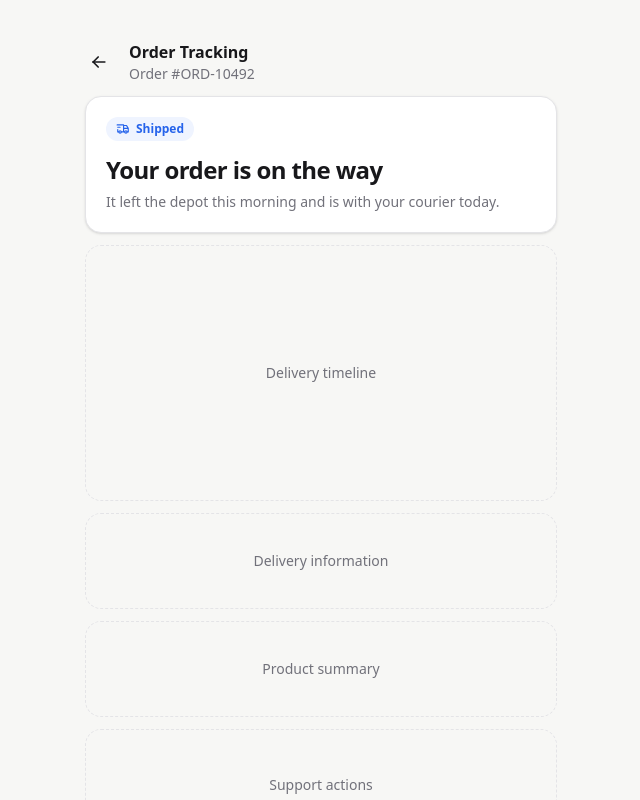
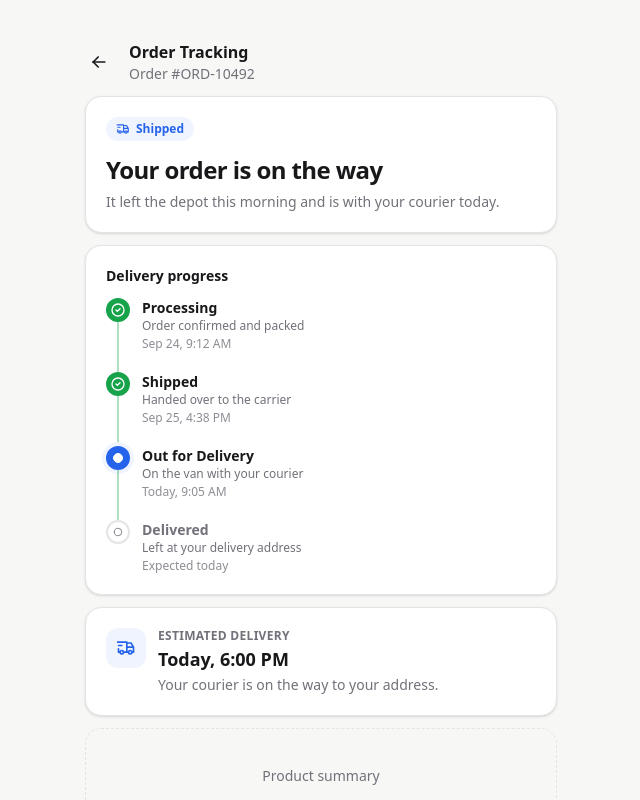
Before and after one commit to jumana-rahman/Order-Tracking-Screen, a React (Vite) app: page / in a window 1280 px wide. Shown: the top 800 px of the page, without its empty margins (319-959 px from the left). Built offline with nearby package versions, Linux system fonts and the light colour scheme.

Commit message:
add the delivery timeline and the eta card

```diff
--- a/src/App.jsx
+++ b/src/App.jsx
@@ -1,5 +1,7 @@
 import { useEffect, useRef, useState } from 'react'
 import { TbChevronDown, TbRefresh } from 'react-icons/tb'
+import DeliveryInfo from './components/DeliveryInfo'
+import DeliveryTimeline from './components/DeliveryTimeline'
 import OrderHeader from './components/OrderHeader'
 import StatusBadge from './components/StatusBadge'
 import { orders, SCENARIOS } from './data/orders'
@@ -143,8 +145,12 @@ export default function App() {
                 {order.description}
               </p>
             </section>
-            <Placeholder label="Delivery timeline" className="h-64 w-full" />
-            <Placeholder label="Delivery information" className="h-24 w-full" />
+            {order.timeline ? (
+              <DeliveryTimeline steps={order.timeline} />
+            ) : (
+              <Placeholder label="No tracking data" className="h-40 w-full" />
+            )}
+            <DeliveryInfo eta={order.eta} delayed={order.status === 'delayed'} />
             <Placeholder label="Product summary" className="h-24 w-full" />
             <Placeholder label="Support actions" className="h-28 w-full" />
           </div>
--- /dev/null
+++ b/src/components/DeliveryInfo.jsx
@@ -0,0 +1,49 @@
+import { TbCalendarEvent, TbTruckDelivery } from 'react-icons/tb'
+
+export default function DeliveryInfo({ eta, delayed = false }) {
+  return (
+    <section
+      className={`rounded-2xl border p-4 shadow-sm sm:p-5 ${
+        delayed ? 'border-warning/30 bg-warning-soft' : 'border-line bg-card'
+      }`}
+    >
+      <div className="flex items-start gap-3">
+        <span
+          aria-hidden="true"
+          className={`flex size-10 shrink-0 items-center justify-center rounded-xl ${
+            delayed ? 'bg-warning/15 text-warning' : 'bg-accent-soft text-accent'
+          }`}
+        >
+          {delayed ? (
+            <TbCalendarEvent className="size-5" />
+          ) : (
+            <TbTruckDelivery className="size-5" />
+          )}
+        </span>
+        <div className="min-w-0">
+          <p
+            className={`text-xs font-semibold tracking-wide uppercase ${
+              delayed ? 'text-warning' : 'text-muted'
+            }`}
+          >
+            {eta.label}
+          </p>
+          <p className="mt-1 text-lg leading-tight font-semibold text-balance">
+            {eta.value}
+          </p>
+          {eta.previous && (
+            <p className="mt-1 text-sm text-muted">
+              Originally{' '}
+              <span className="line-through decoration-muted/60">
+                {eta.previous}
+              </span>
+            </p>
+          )}
+          {eta.note && (
+            <p className="mt-1 text-sm text-pretty text-muted">{eta.note}</p>
+          )}
+        </div>
+      </div>
+    </section>
+  )
+}
--- /dev/null
+++ b/src/components/DeliveryTimeline.jsx
@@ -0,0 +1,61 @@
+import { TbCircle, TbCircleCheck } from 'react-icons/tb'
+
+const DOT = 'flex size-6 shrink-0 items-center justify-center rounded-full'
+
+function dotStyle(step) {
+  if (step.completed && !step.current) return `${DOT} bg-success text-white`
+  if (step.current) return `${DOT} bg-accent text-white ring-4 ring-accent-soft`
+  return `${DOT} border-2 border-line bg-card text-muted`
+}
+
+function dotIcon(step) {
+  if (step.completed && !step.current) return <TbCircleCheck className="size-4" />
+  if (step.current) return <TbCircle className="size-3 fill-current" />
+  return <TbCircle className="size-2.5" />
+}
+
+export default function DeliveryTimeline({ steps }) {
+  return (
+    <section className="rounded-2xl border border-line bg-card p-4 shadow-sm sm:p-5">
+      <h2 className="text-sm font-semibold">Delivery progress</h2>
+      <ol className="mt-3">
+        {steps.map((step, index) => {
+          const isDone = step.completed && !step.current
+          const isCurrent = Boolean(step.current)
+          const isLast = index === steps.length - 1
+          const reached = isDone || isCurrent
+          const connector = isLast ? null : 'bg-success/35'
+
+          return (
+            <li key={step.label} className="flex gap-3">
+              <div className="flex flex-col items-center">
+                <span className={dotStyle(step)} aria-hidden="true">
+                  {dotIcon(step)}
+                </span>
+                {connector && (
+                  <span className={`w-0.5 flex-1 ${connector}`} aria-hidden="true" />
+                )}
+              </div>
+              <div className={isLast ? '' : 'pb-5'}>
+                <p
+                  className={`text-sm leading-5 font-semibold ${
+                    reached ? 'text-ink' : 'text-muted'
+                  }`}
+                  aria-current={isCurrent ? 'step' : undefined}
+                >
+                  {step.label}
+                  {isCurrent && <span className="sr-only"> (current stage)</span>}
+                  {isDone && <span className="sr-only"> (completed)</span>}
+                </p>
+                <p className="text-xs text-pretty text-muted">
+                  {step.description}
+                </p>
+                <p className="mt-0.5 text-xs text-muted/80">{step.time}</p>
+              </div>
+            </li>
+          )
+        })}
+      </ol>
+    </section>
+  )
+}
```
